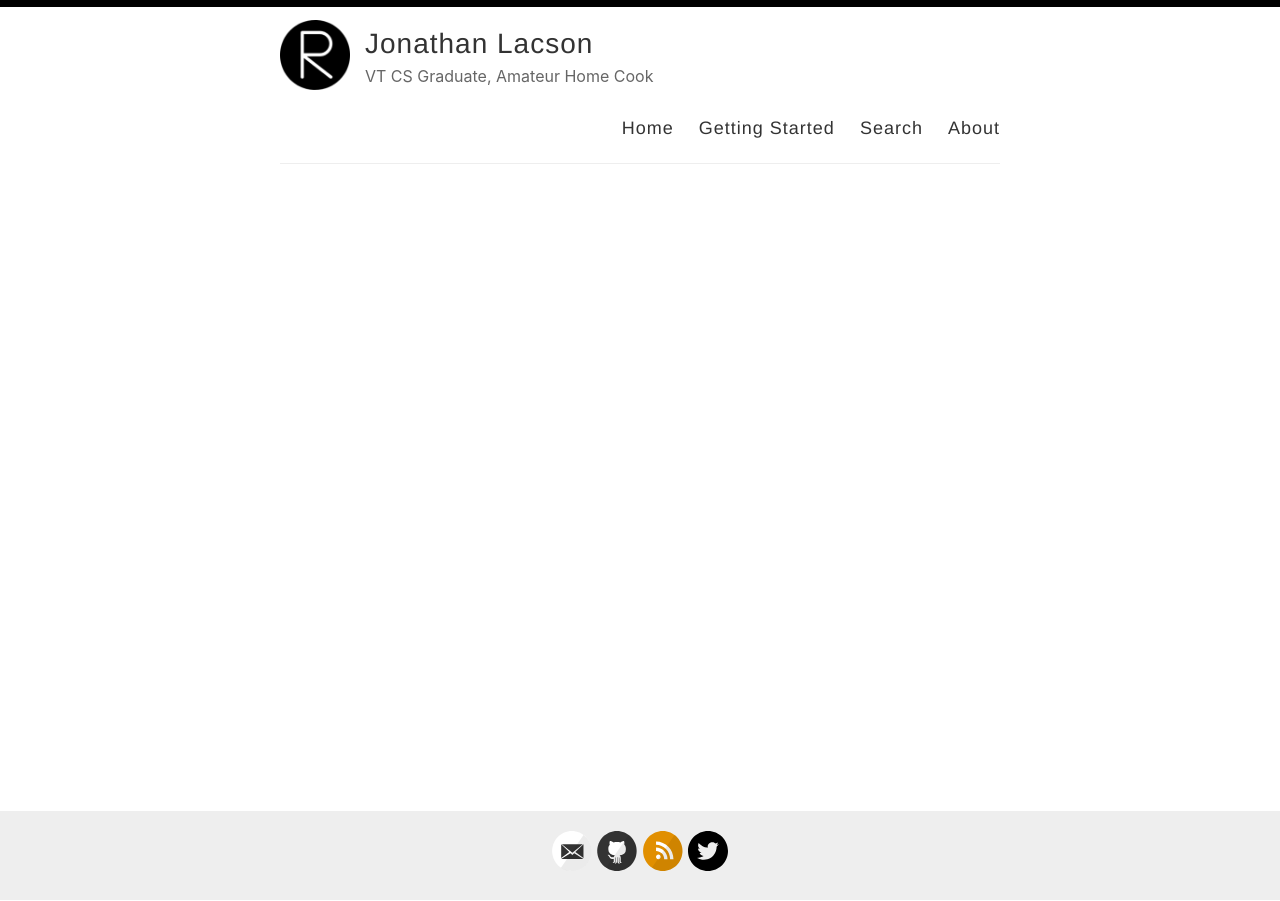
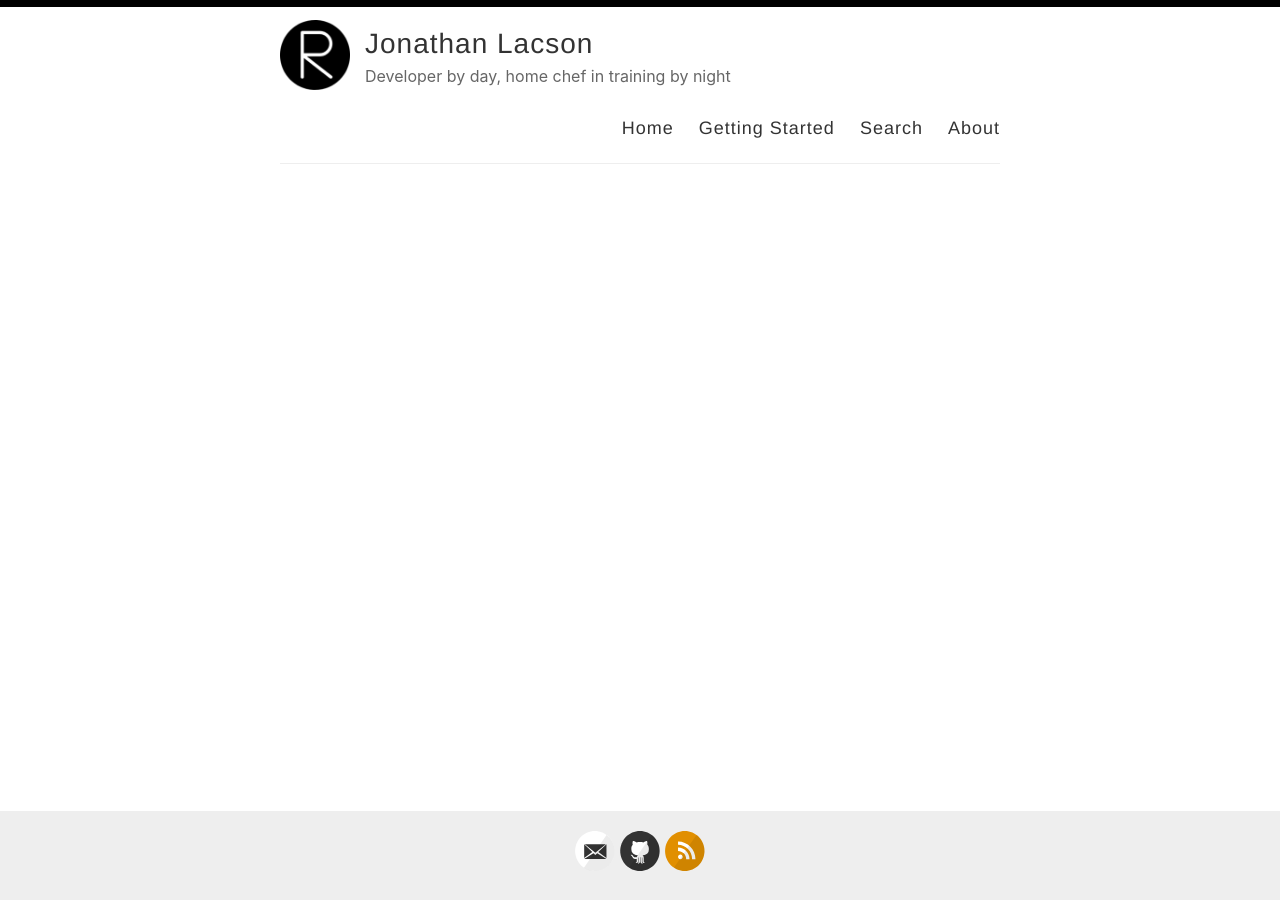
Before and after one commit to lacson/lacson.github.io, a Jekyll site: the page built from index.html, in a window 1280 px wide. Built offline with Jekyll 4.4.1, drawn with Linux system fonts in a browser that asks for light colours; the list of posts is cut into pages by our own code; part of the change alters nothing that is shown.

Commit message:
make some tweaks to config

```diff
--- a/_config.yml
+++ b/_config.yml
@@ -9,7 +9,7 @@ name: Jonathan Lacson
 author: Jonathan Lacson
 
 # Short bio or description (displayed in the header)
-description: VT CS Graduate, Amateur Home Cook
+description: Developer by day, home chef in training by night
 
 # URL of your avatar or profile pic (you could use your GitHub profile pic)
 avatar: /images/reverie.png
@@ -21,7 +21,7 @@ avatar: /images/reverie.png
 # Includes an icon in the footer for each username you enter
 footer-links:
   dribbble:
-  email: amit.d.merchant@gmail.com
+  email: lacson@vt.edu
   facebook:
   flickr:
   github: lacson
@@ -29,7 +29,7 @@ footer-links:
   linkedin:
   pinterest:
   rss: rss
-  twitter: amit_merchant
+  twitter:
   stackoverflow:
   youtube: # channel/<your_long_string> or user/<user-name>
   googleplus: # anything in your profile username that comes after plus.google.com/
```
